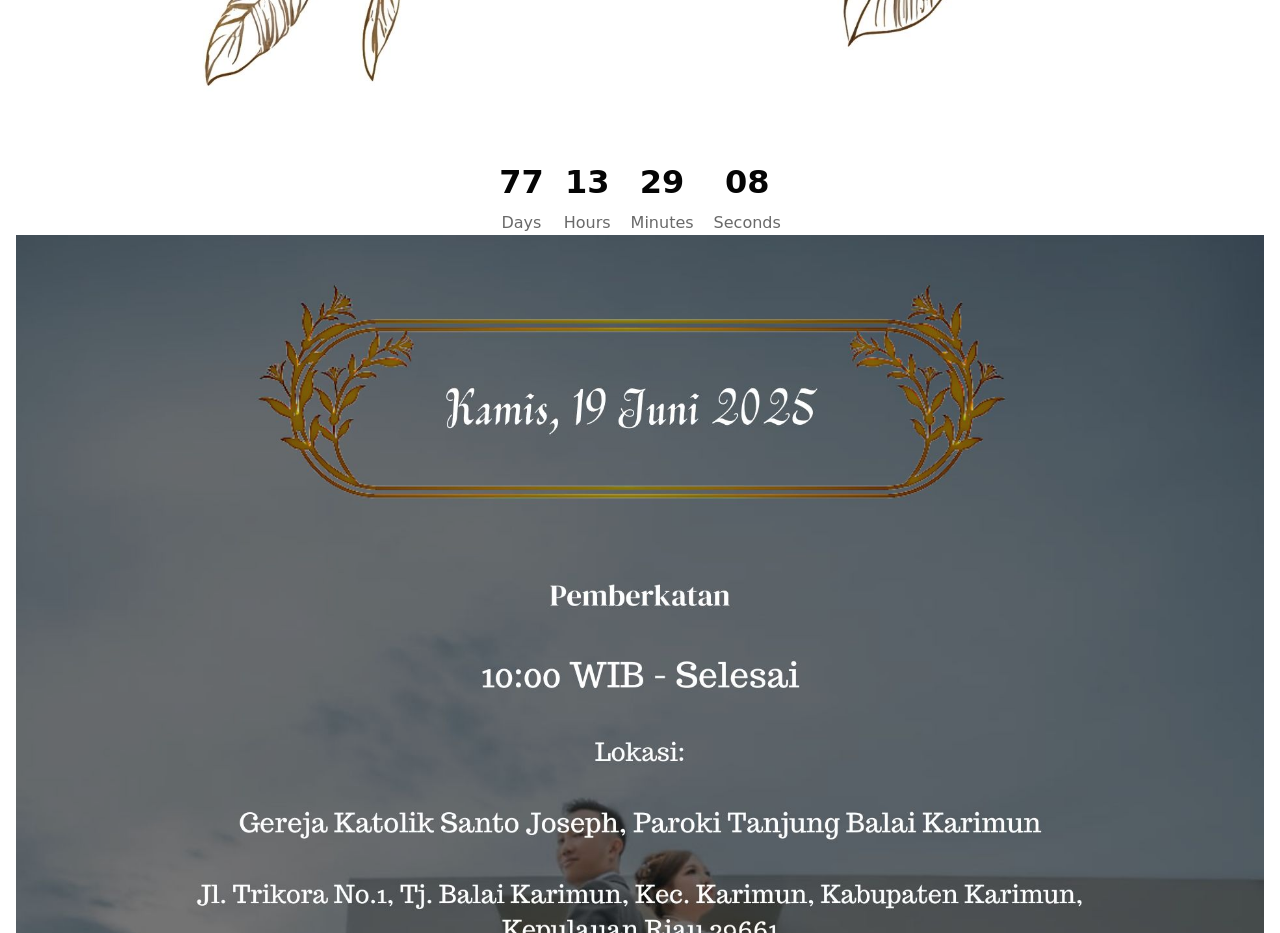
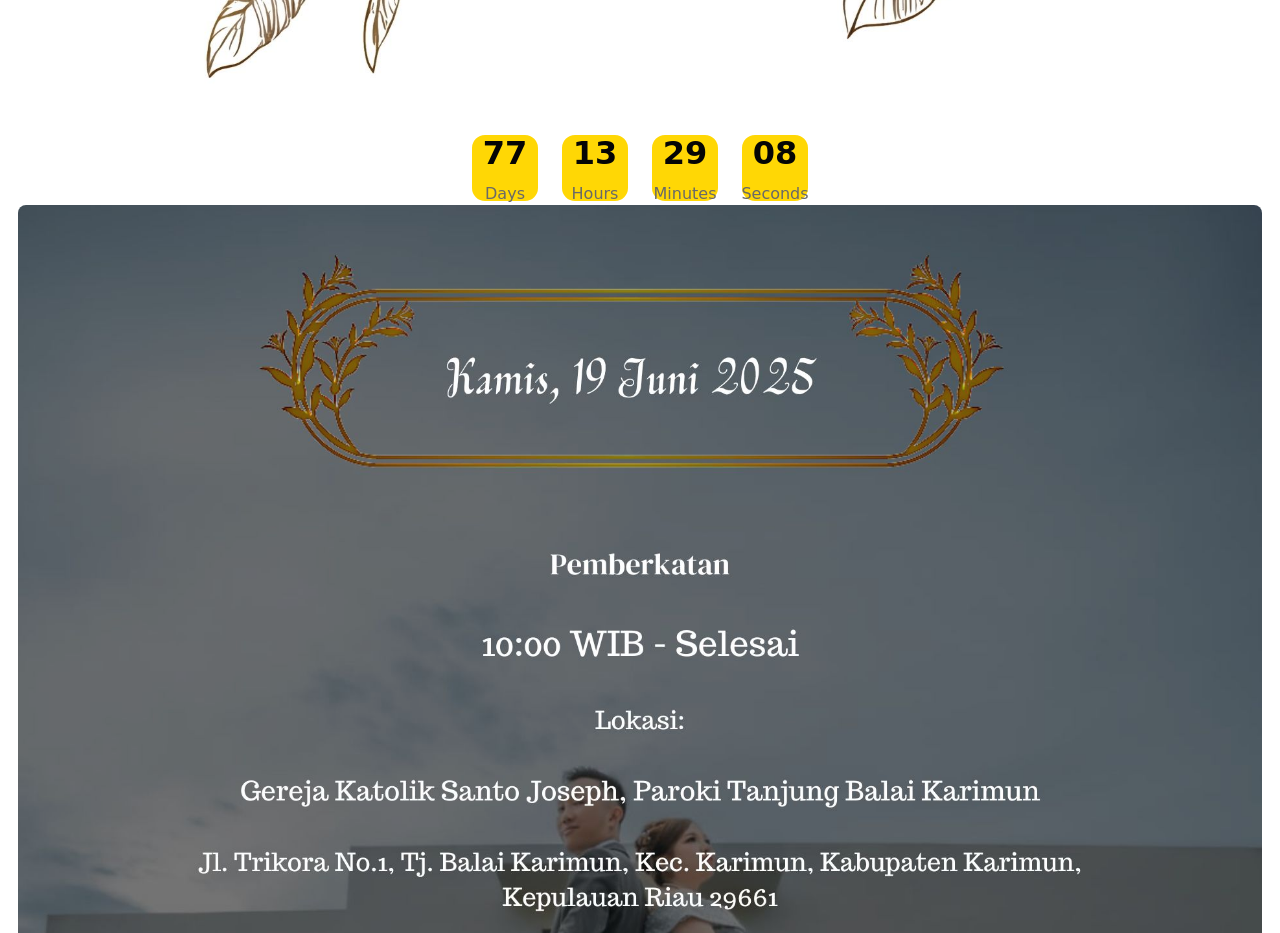
Before and after one commit to Edy-and-Priska/WeddingDay, a plain HTML site: page Wedding Gallery.html in a window 1280 px wide. Shown: the part 3160-4093 px from the top of the page. Drawn offline with nearby package versions, Linux system fonts and the light colour scheme.

Commit message:
Update Wedding Gallery.html

```diff
--- a/Wedding Gallery.html
+++ b/Wedding Gallery.html
@@ -50,7 +50,20 @@
   gap: 20px;
   font-family: 'Birthstone Bounce', cursive; /* Apply the font */
   text-align: center;
-  margin-top: 20px;
+  margin-top: 1px;
+}
+
+#countdown div { /*ini yg ditambah*/
+  padding: 10px 15px;
+  border: 2px solid rgb(255, 255, 255);
+  border-radius: 15px;
+  background-color: #ffd700;
+  font-size: 24px;
+  width: 70px; /* Set a fixed width */
+  height: 70px; /* Set a fixed height */
+  display: flex;
+  align-items: center;
+  justify-content: center;
 }
 
 .timer-unit {
@@ -174,6 +187,12 @@
                 max-width: 90%;
             }
         }
+
+      .image {
+    border: 2px solid rgb(255, 255, 255); /* Adjust thickness and color as needed */
+    border-radius: 10px; /* Adjust for roundness */
+    }
+
   </style>
 </head>
 <body>
```
